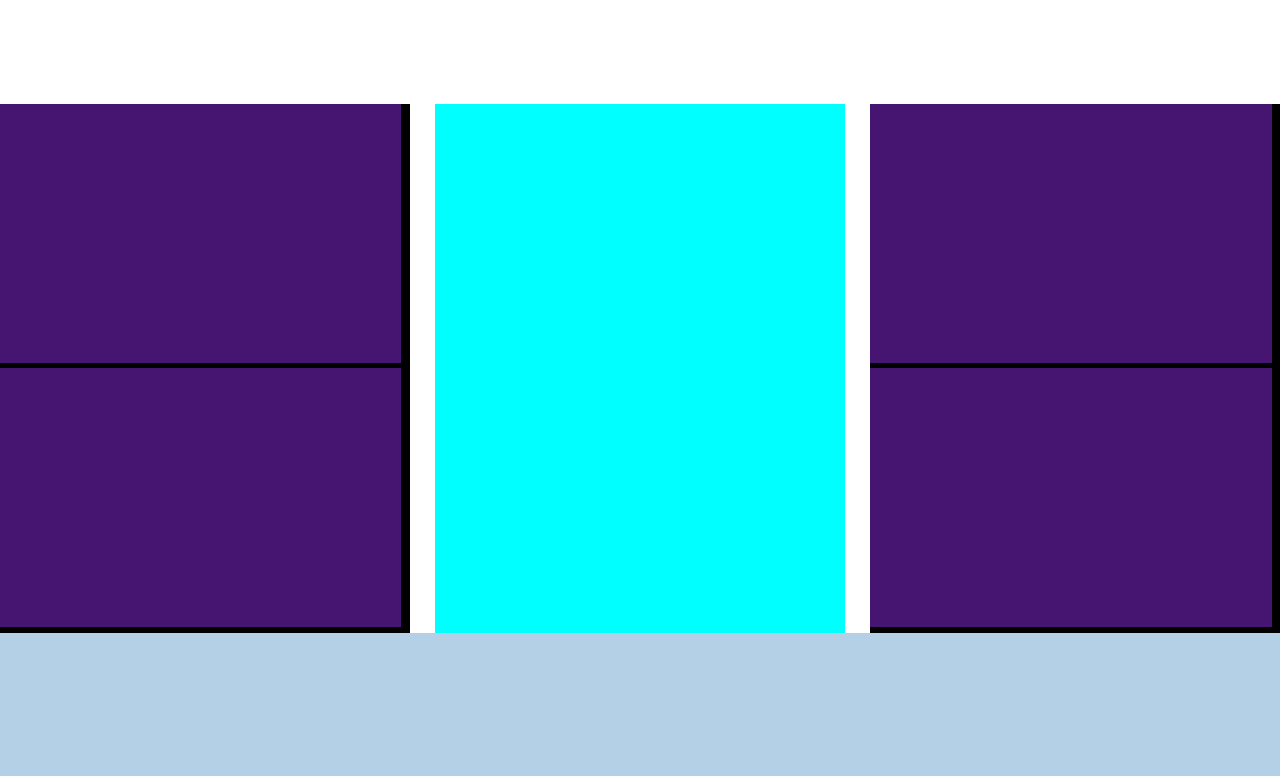
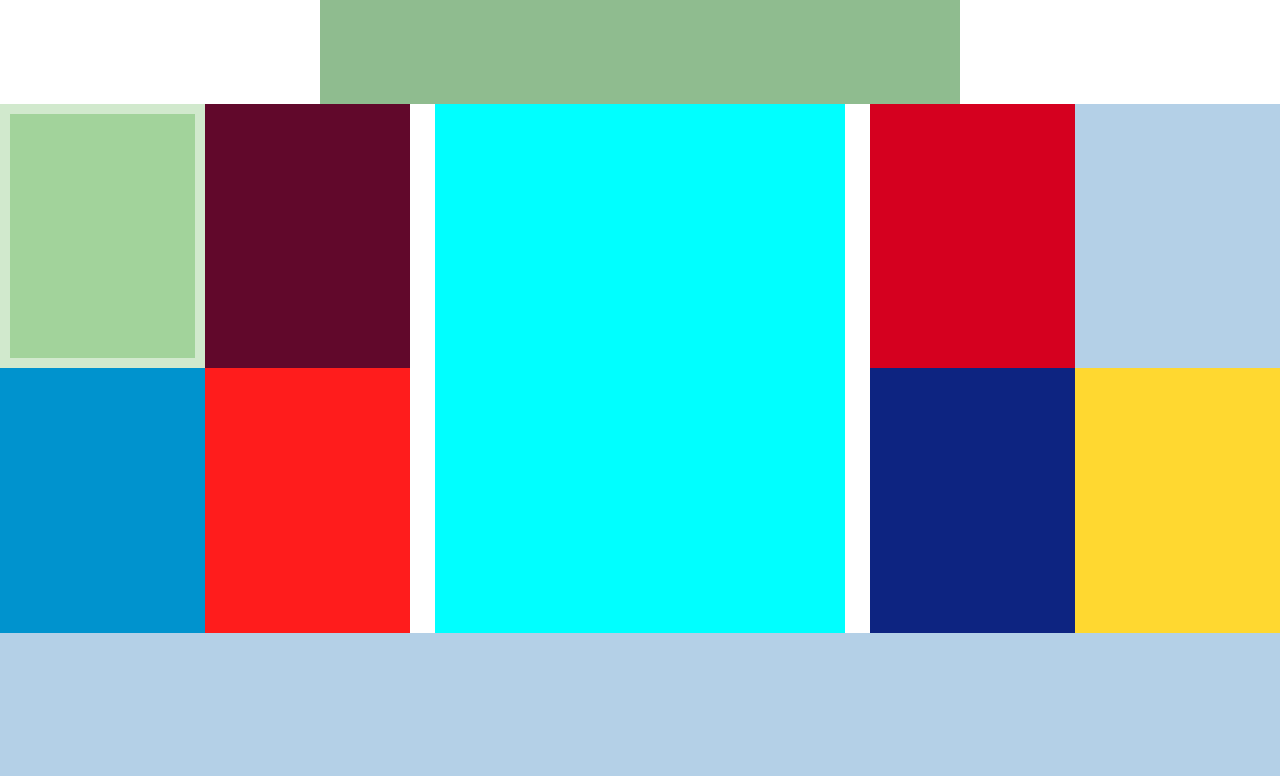
Before and after one commit to AbhaySinghNaruka/htmlcss-dropbox, a plain HTML site: page index.html in a window 1280 px wide. Shown: the part 4404-5180 px from the top of the page. Drawn offline with Linux system fonts and the light colour scheme.

Commit message:
add color to brands backgrounds

```diff
--- a/css/style.css
+++ b/css/style.css
@@ -107,7 +107,7 @@ img.dropbox-layout-img {
 .sub-container {
   width: 50%;
   height: 3500px;
-  /* background-color: darkseagreen; */
+  background-color: darkseagreen;
   margin: 0 auto;
 }
 
@@ -236,15 +236,48 @@ h2 {
   flex-wrap: wrap;
   width: 32%;
   height: 528.62px;
-  background-color: black;
+  /* background-color: black; */
 }
 
 .sides-container .brand {
   /* set sizes to 50% -----------------------*/
-  width: 49%;
-  height: 49%;
-  background-color: blueviolet;
-  opacity: 0.5;
+  width: 50%;
+  height: 50%;
+  /* background-color: blueviolet; */
+  /* opacity: 0.5; */
+}
+
+.brand-1 {
+  border: 10px solid #D1E9CD;
+  background-color: #A2D39B;
+}
+
+.brand-2 {
+  background-color: #61082B;
+}
+
+.brand-3 {
+  background-color: #0093CE;
+}
+
+.brand-4 {
+  background-color: #FF1C1C;
+}
+
+.brand-5 {
+  background-color: #D5001F;
+}
+
+.brand-6 {
+  background-color: #B4D0E7;
+}
+
+.brand-7 {
+  background-color: #0D2481;
+}
+
+.brand-8 {
+  background-color: #FFD830;
 }
 
 .partners-container .middle-container {
--- a/index.html
+++ b/index.html
@@ -302,10 +302,10 @@
 
     <div class="partners-container">
       <div class="partners-brand sides-container">
-        <div class="brand"></div>
-        <div class="brand"></div>
-        <div class="brand"></div>
-        <div class="brand"></div>
+        <div class="brand brand-1"></div>
+        <div class="brand brand-2"></div>
+        <div class="brand brand-3"></div>
+        <div class="brand brand-4"></div>
       </div>
       <div class="partners-brand middle-container">
         <div class="mid-container-brand"></div>
@@ -313,10 +313,10 @@
         <div class=""></div>
       </div>
       <div class="partners-brand sides-container">
-        <div class="brand"></div>
-        <div class="brand"></div>
-        <div class="brand"></div>
-        <div class="brand"></div>
+        <div class="brand brand-5"></div>
+        <div class="brand brand-6"></div>
+        <div class="brand brand-7"></div>
+        <div class="brand brand-8"></div>
       </div>
     </div>
 
```
